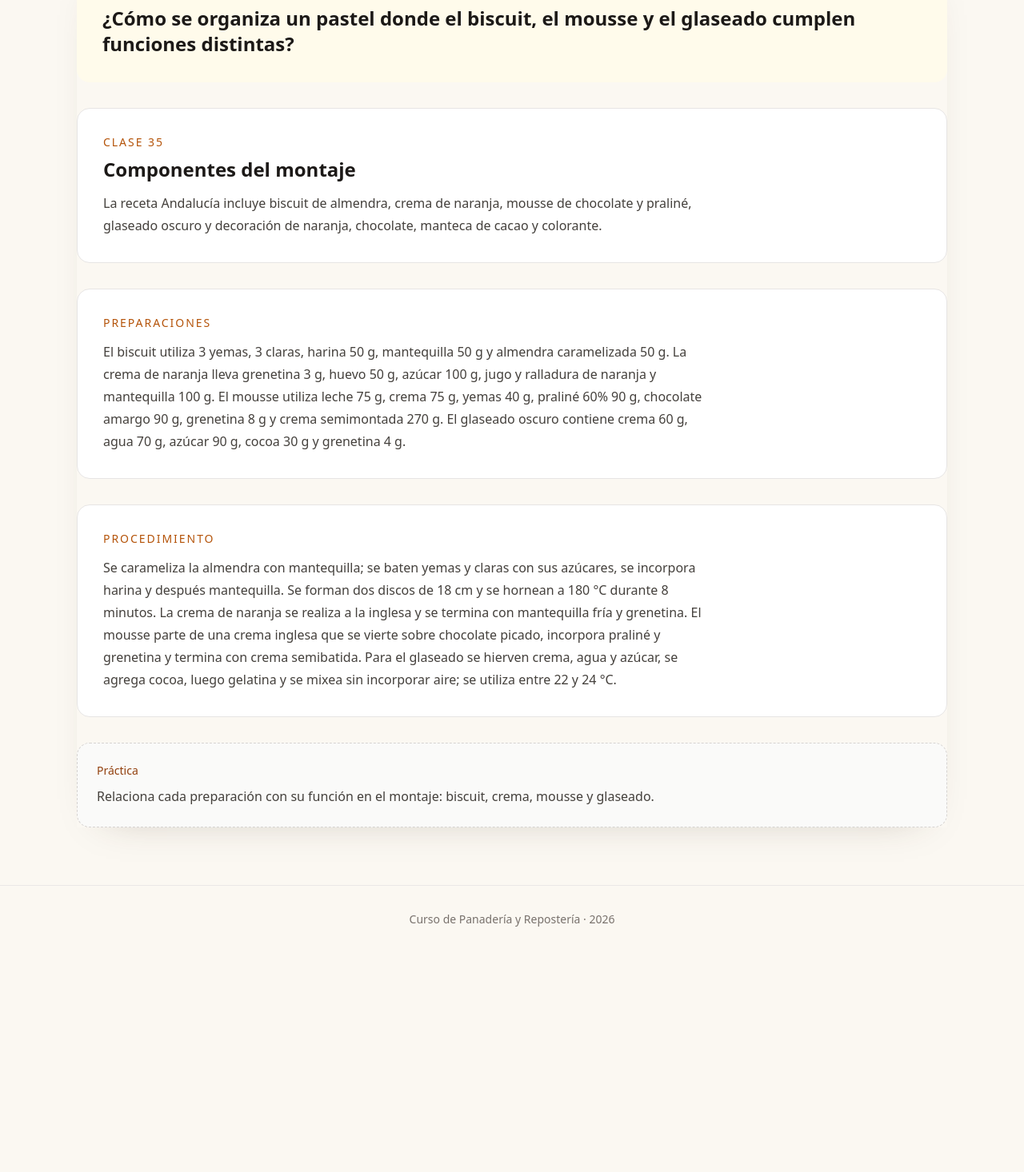
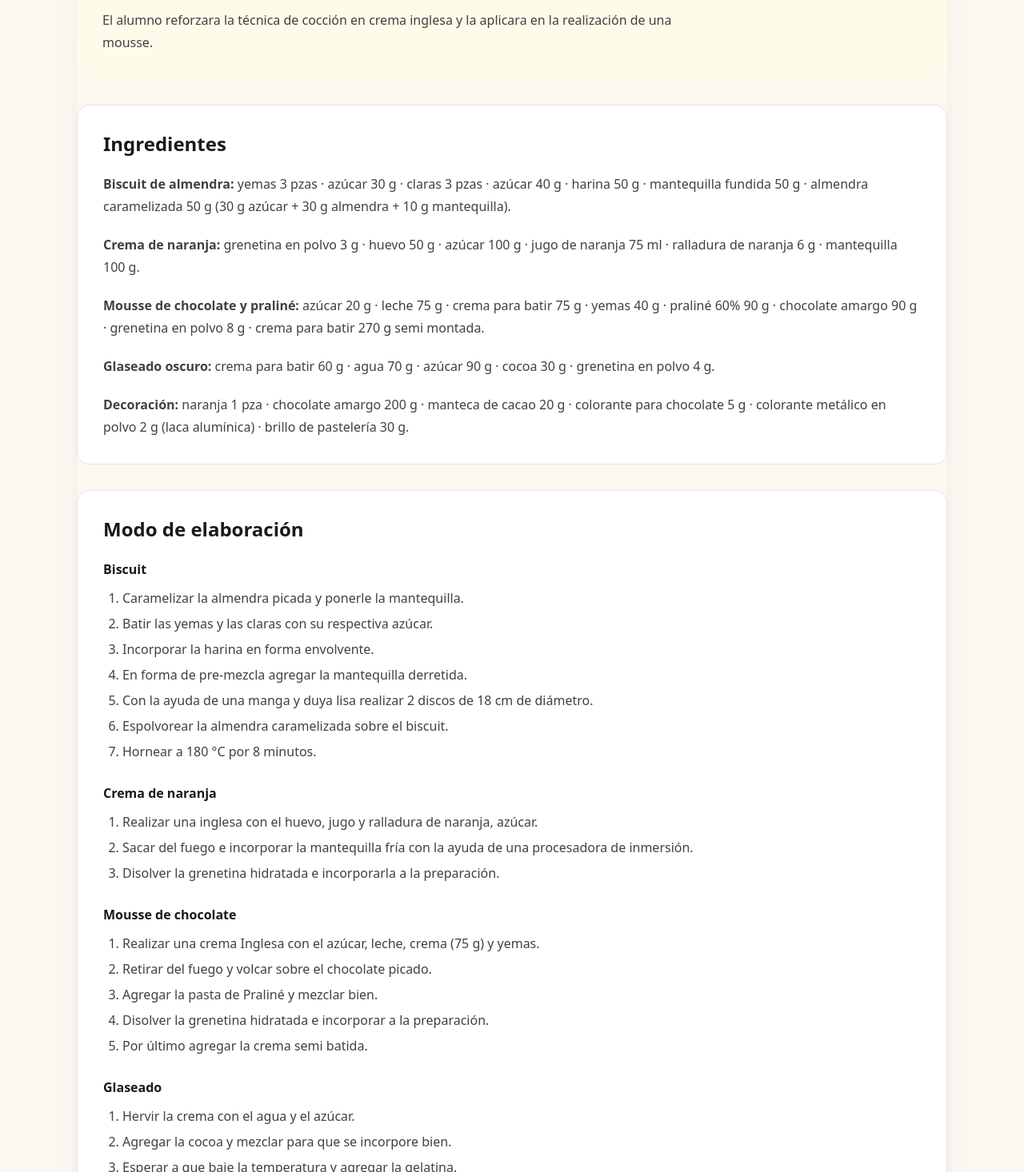
Before and after one commit to Drworm82/CursoPanadero, a Next.js app: page /leccion-andalucia in a window 1280 px wide. Shown: the part 344-1810 px from the top of the page at 80% size. Before the commit the page ends 1536 px from the top, so only its background shows below. Built offline with nearby package versions, Linux system fonts and the light colour scheme; no server answers.

Commit message:
Corrige contenido de M8 con base en la fuente

```diff
--- a/pages/leccion-andalucia.js
+++ b/pages/leccion-andalucia.js
@@ -1,16 +1,31 @@
 import CourseShell from '../components/course/CourseShell';
 
-const lesson = { number: '61', title: 'Andalucía', subtitle: 'Biscuit de almendra, crema de naranja, mousse de chocolate y praliné y glaseado oscuro.' };
+const lesson = { number: '61', title: 'Andalucía', subtitle: 'Clase 35 · Pastelería Contemporánea II' };
 
 export default function LessonPage() {
   return (
     <CourseShell eyebrow="Módulo 8 · Lección 61" title={lesson.title} subtitle={lesson.subtitle} backHref="/modulo-8" backLabel="Volver al módulo">
       <div className="space-y-8">
-        <section className="rounded-2xl bg-amber-50 p-6 sm:p-8"><p className="text-sm font-medium uppercase tracking-[0.14em] text-amber-700">Pregunta de la lección</p><h2 className="mt-2 text-2xl font-semibold text-stone-900">¿Cómo se organiza un pastel donde el biscuit, el mousse y el glaseado cumplen funciones distintas?</h2></section>
-        <section className="rounded-2xl border border-stone-200 bg-white p-6 sm:p-8"><p className="text-sm font-medium uppercase tracking-[0.14em] text-amber-700">Clase 35</p><h2 className="mt-2 text-2xl font-semibold text-stone-900">Componentes del montaje</h2><p className="mt-3 max-w-3xl leading-7 text-stone-700">La receta Andalucía incluye biscuit de almendra, crema de naranja, mousse de chocolate y praliné, glaseado oscuro y decoración de naranja, chocolate, manteca de cacao y colorante.</p></section>
-        <section className="rounded-2xl border border-stone-200 bg-white p-6 sm:p-8"><p className="text-sm font-medium uppercase tracking-[0.14em] text-amber-700">Preparaciones</p><p className="mt-3 max-w-3xl leading-7 text-stone-700">El biscuit utiliza 3 yemas, 3 claras, harina 50 g, mantequilla 50 g y almendra caramelizada 50 g. La crema de naranja lleva grenetina 3 g, huevo 50 g, azúcar 100 g, jugo y ralladura de naranja y mantequilla 100 g. El mousse utiliza leche 75 g, crema 75 g, yemas 40 g, praliné 60% 90 g, chocolate amargo 90 g, grenetina 8 g y crema semimontada 270 g. El glaseado oscuro contiene crema 60 g, agua 70 g, azúcar 90 g, cocoa 30 g y grenetina 4 g.</p></section>
-        <section className="rounded-2xl border border-stone-200 bg-white p-6 sm:p-8"><p className="text-sm font-medium uppercase tracking-[0.14em] text-amber-700">Procedimiento</p><p className="mt-3 max-w-3xl leading-7 text-stone-700">Se carameliza la almendra con mantequilla; se baten yemas y claras con sus azúcares, se incorpora harina y después mantequilla. Se forman dos discos de 18 cm y se hornean a 180 °C durante 8 minutos. La crema de naranja se realiza a la inglesa y se termina con mantequilla fría y grenetina. El mousse parte de una crema inglesa que se vierte sobre chocolate picado, incorpora praliné y grenetina y termina con crema semibatida. Para el glaseado se hierven crema, agua y azúcar, se agrega cocoa, luego gelatina y se mixea sin incorporar aire; se utiliza entre 22 y 24 °C.</p></section>
-        <section className="rounded-2xl border border-dashed border-stone-300 bg-stone-50 p-6"><p className="text-sm font-medium text-amber-800">Práctica</p><p className="mt-2 max-w-3xl leading-7 text-stone-700">Relaciona cada preparación con su función en el montaje: biscuit, crema, mousse y glaseado.</p></section>
+        <section className="rounded-2xl bg-amber-50 p-6 sm:p-8"><p className="text-sm font-medium uppercase tracking-[0.14em] text-amber-700">Objetivo del aprendizaje</p><p className="mt-3 max-w-3xl leading-7 text-stone-700">El alumno reforzara la técnica de cocción en crema inglesa y la aplicara en la realización de una mousse.</p></section>
+        <section className="rounded-2xl border border-stone-200 bg-white p-6 sm:p-8">
+          <h2 className="text-2xl font-semibold text-stone-900">Ingredientes</h2>
+          <div className="mt-5 space-y-5 leading-7 text-stone-700">
+            <p><strong>Biscuit de almendra:</strong> yemas 3 pzas · azúcar 30 g · claras 3 pzas · azúcar 40 g · harina 50 g · mantequilla fundida 50 g · almendra caramelizada 50 g (30 g azúcar + 30 g almendra + 10 g mantequilla).</p>
+            <p><strong>Crema de naranja:</strong> grenetina en polvo 3 g · huevo 50 g · azúcar 100 g · jugo de naranja 75 ml · ralladura de naranja 6 g · mantequilla 100 g.</p>
+            <p><strong>Mousse de chocolate y praliné:</strong> azúcar 20 g · leche 75 g · crema para batir 75 g · yemas 40 g · praliné 60% 90 g · chocolate amargo 90 g · grenetina en polvo 8 g · crema para batir 270 g semi montada.</p>
+            <p><strong>Glaseado oscuro:</strong> crema para batir 60 g · agua 70 g · azúcar 90 g · cocoa 30 g · grenetina en polvo 4 g.</p>
+            <p><strong>Decoración:</strong> naranja 1 pza · chocolate amargo 200 g · manteca de cacao 20 g · colorante para chocolate 5 g · colorante metálico en polvo 2 g (laca alumínica) · brillo de pastelería 30 g.</p>
+          </div>
+        </section>
+        <section className="rounded-2xl border border-stone-200 bg-white p-6 sm:p-8">
+          <h2 className="text-2xl font-semibold text-stone-900">Modo de elaboración</h2>
+          <div className="mt-5 space-y-6 leading-7 text-stone-700">
+            <div><h3 className="font-semibold text-stone-900">Biscuit</h3><ol className="mt-2 list-decimal space-y-1 pl-6"><li>Caramelizar la almendra picada y ponerle la mantequilla.</li><li>Batir las yemas y las claras con su respectiva azúcar.</li><li>Incorporar la harina en forma envolvente.</li><li>En forma de pre-mezcla agregar la mantequilla derretida.</li><li>Con la ayuda de una manga y duya lisa realizar 2 discos de 18 cm de diámetro.</li><li>Espolvorear la almendra caramelizada sobre el biscuit.</li><li>Hornear a 180 °C por 8 minutos.</li></ol></div>
+            <div><h3 className="font-semibold text-stone-900">Crema de naranja</h3><ol className="mt-2 list-decimal space-y-1 pl-6"><li>Realizar una inglesa con el huevo, jugo y ralladura de naranja, azúcar.</li><li>Sacar del fuego e incorporar la mantequilla fría con la ayuda de una procesadora de inmersión.</li><li>Disolver la grenetina hidratada e incorporarla a la preparación.</li></ol></div>
+            <div><h3 className="font-semibold text-stone-900">Mousse de chocolate</h3><ol className="mt-2 list-decimal space-y-1 pl-6"><li>Realizar una crema Inglesa con el azúcar, leche, crema (75 g) y yemas.</li><li>Retirar del fuego y volcar sobre el chocolate picado.</li><li>Agregar la pasta de Praliné y mezclar bien.</li><li>Disolver la grenetina hidratada e incorporar a la preparación.</li><li>Por último agregar la crema semi batida.</li></ol></div>
+            <div><h3 className="font-semibold text-stone-900">Glaseado</h3><ol className="mt-2 list-decimal space-y-1 pl-6"><li>Hervir la crema con el agua y el azúcar.</li><li>Agregar la cocoa y mezclar para que se incorpore bien.</li><li>Esperar a que baje la temperatura y agregar la gelatina.</li><li>Mixear sin incorporar aire y colar.</li><li>Utilizar entre 22 °C y 24 °C.</li></ol></div>
+          </div>
+        </section>
       </div>
     </CourseShell>
   );
```
